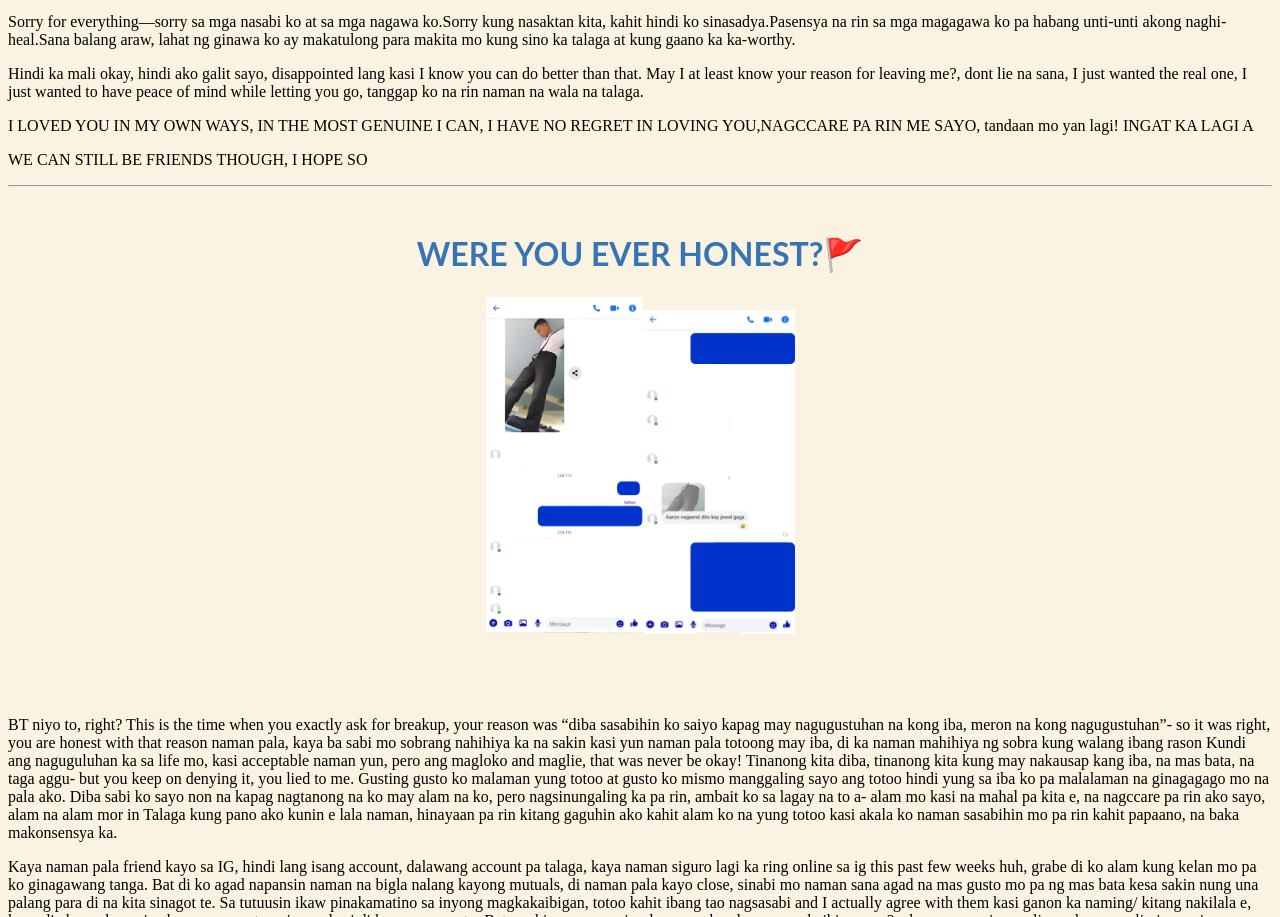
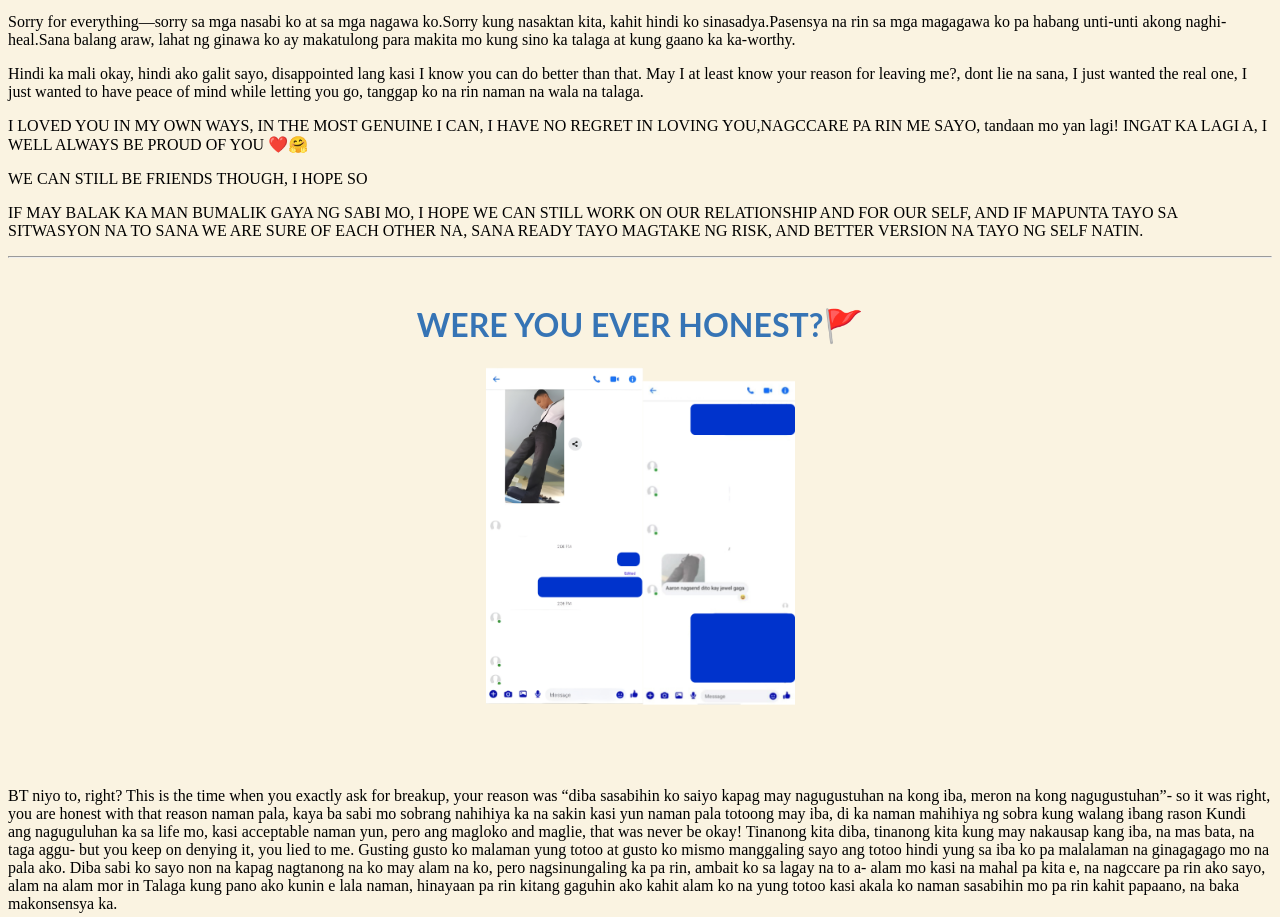
Before and after one commit to scheraaaa/MEMO, a plain HTML site: page index.html in a window 1280 px wide. Shown: the part 1258-2175 px from the top of the page. Drawn offline with Linux system fonts and the light colour scheme.

Commit message:
Update index.html

```diff
--- a/index.html
+++ b/index.html
@@ -32,8 +32,9 @@
  			<p>Sorry for everything—sorry sa mga nasabi ko at sa mga nagawa ko.Sorry kung nasaktan kita, kahit hindi ko sinasadya.Pasensya na rin sa mga magagawa ko pa habang unti-unti akong naghi-heal.Sana balang araw, lahat ng ginawa ko ay makatulong para makita mo kung sino ka talaga at kung gaano ka ka-worthy.</p>
 
  			<p>Hindi ka mali okay, hindi ako galit sayo, disappointed lang kasi I know you can do better than that. May I at least know your reason for leaving me?, dont lie na sana, I just wanted the real one, I just wanted to have peace of mind while letting you go, tanggap ko na rin naman na wala na talaga. </p>
-    <p>I LOVED YOU IN MY OWN WAYS, IN THE MOST GENUINE I CAN, I HAVE NO REGRET IN LOVING YOU,NAGCCARE PA RIN ME SAYO, tandaan mo yan lagi! INGAT KA LAGI A</p>
+    <p>I LOVED YOU IN MY OWN WAYS, IN THE MOST GENUINE I CAN, I HAVE NO REGRET IN LOVING YOU,NAGCCARE PA RIN ME SAYO, tandaan mo yan lagi! INGAT KA LAGI A, I WELL ALWAYS BE PROUD OF YOU ❤️🤗</p>
     <p>WE CAN STILL BE FRIENDS THOUGH, I HOPE SO</p>
+    <P> IF MAY BALAK KA MAN BUMALIK GAYA NG SABI MO, I HOPE WE CAN STILL WORK ON OUR RELATIONSHIP AND FOR OUR SELF, AND IF MAPUNTA TAYO SA SITWASYON NA TO SANA WE ARE SURE OF EACH OTHER NA, SANA READY TAYO MAGTAKE NG RISK, AND BETTER VERSION NA TAYO NG SELF NATIN.</P>
  		</font></Justify>
  		<hr>
  		<br>
```
